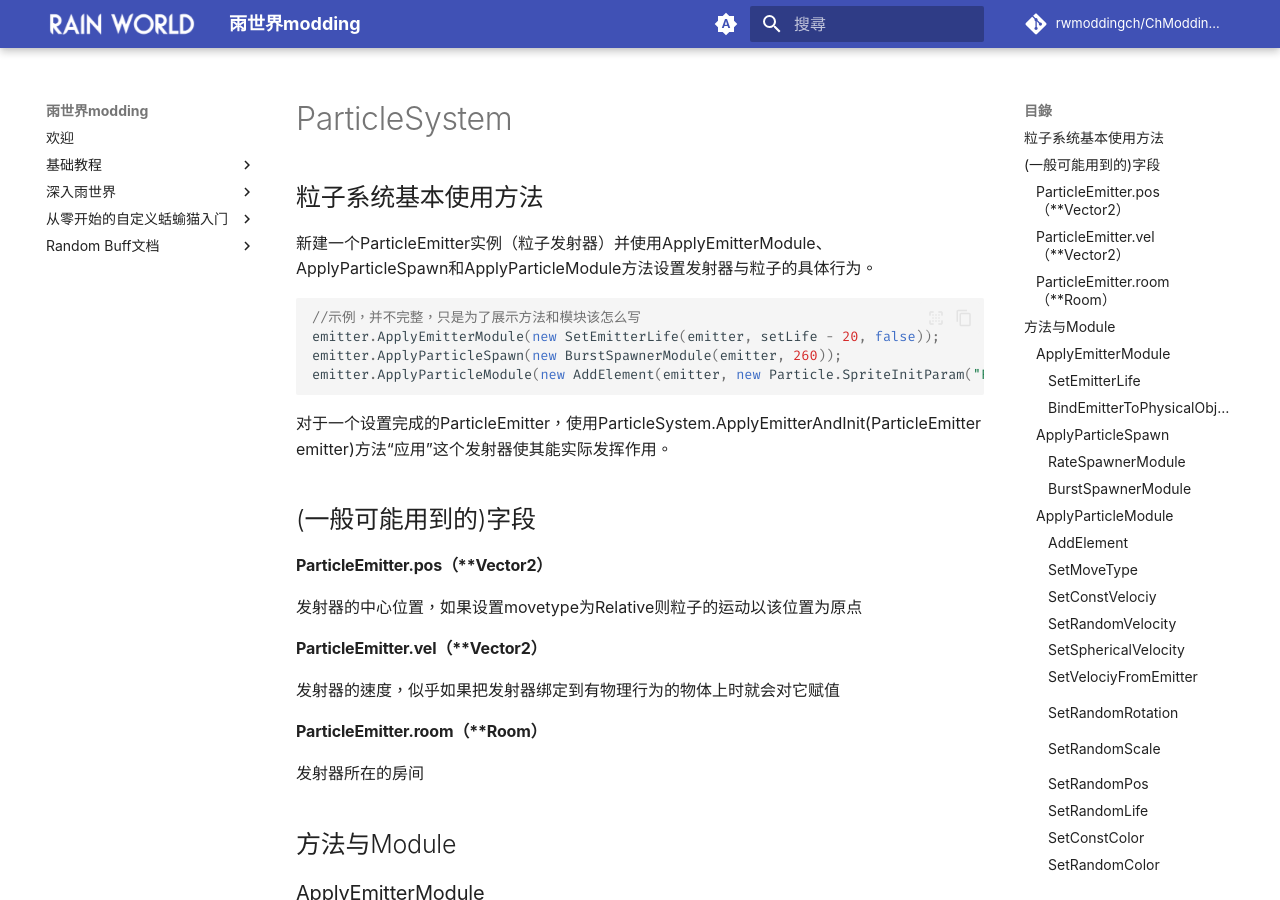
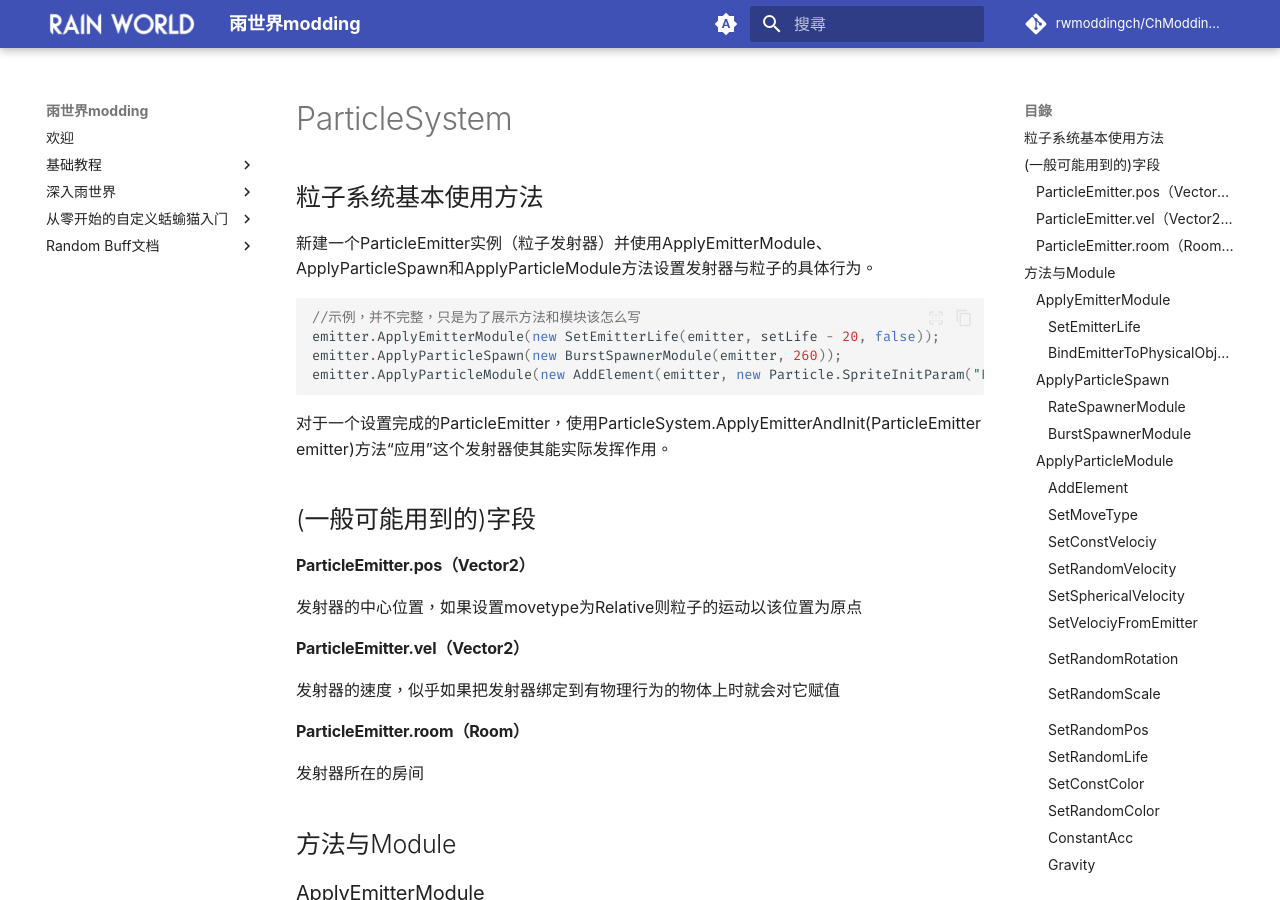
Before and after one commit to rwmoddingch/ChModdingWiki, an MkDocs documentation site: the page built from docs/RandomBuff/ParticleSystem.md, in a window 1280 px wide and 900 px high. Built offline with MkDocs 1.6.1 and Material for MkDocs 9.7.7, drawn with Linux system fonts in a browser that asks for light colours; comment, search, counter and statistics services are not loaded.

```diff
--- a/docs/RandomBuff/ParticleSystem.md
+++ b/docs/RandomBuff/ParticleSystem.md
@@ -11,15 +11,15 @@ emitter.ApplyParticleModule(new AddElement(emitter, new Particle.SpriteInitParam
 对于一个设置完成的ParticleEmitter，使用ParticleSystem.ApplyEmitterAndInit(ParticleEmitter emitter)方法“应用”这个发射器使其能实际发挥作用。
 ## (一般可能用到的)字段
 
-#### **ParticleEmitter.pos**（**Vector2）
+#### **ParticleEmitter.pos**（**Vector2**）
 
 发射器的中心位置，如果设置movetype为Relative则粒子的运动以该位置为原点
 
-#### **ParticleEmitter.vel**（**Vector2）
+#### **ParticleEmitter.vel**（**Vector2**）
 
 发射器的速度，似乎如果把发射器绑定到有物理行为的物体上时就会对它赋值
 
-#### **ParticleEmitter.room**（**Room）
+#### **ParticleEmitter.room**（**Room**）
 
 发射器所在的房间
 
```
